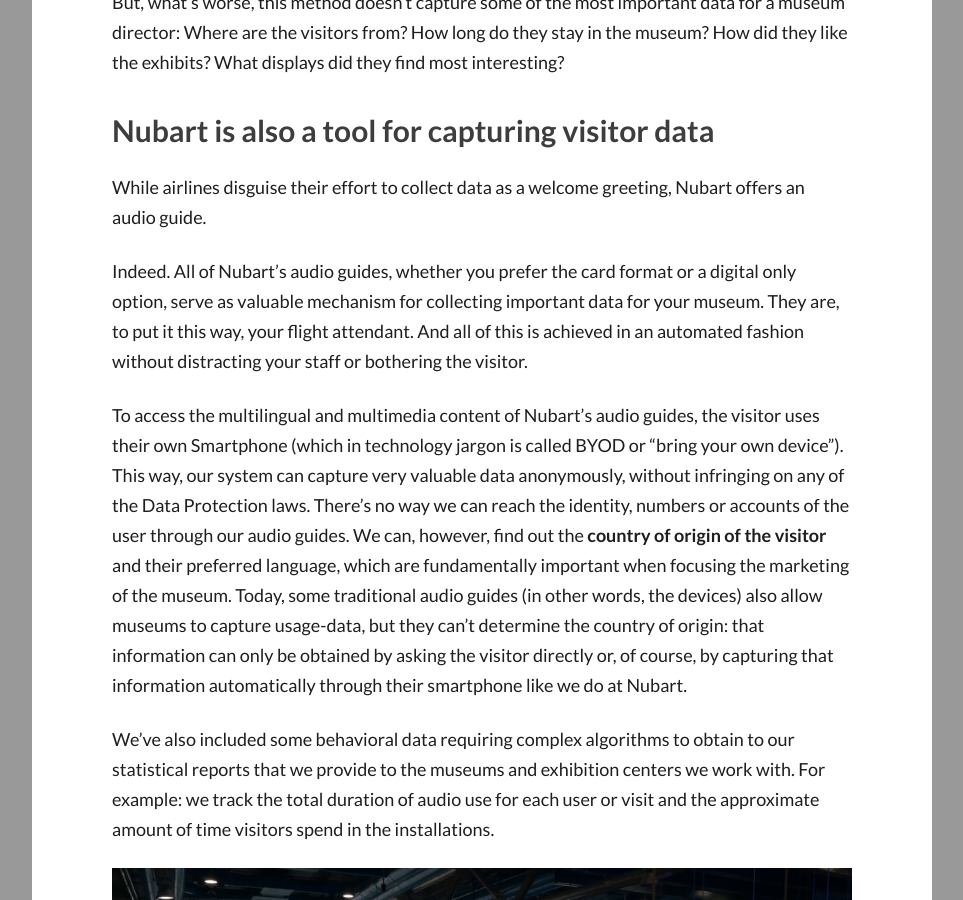
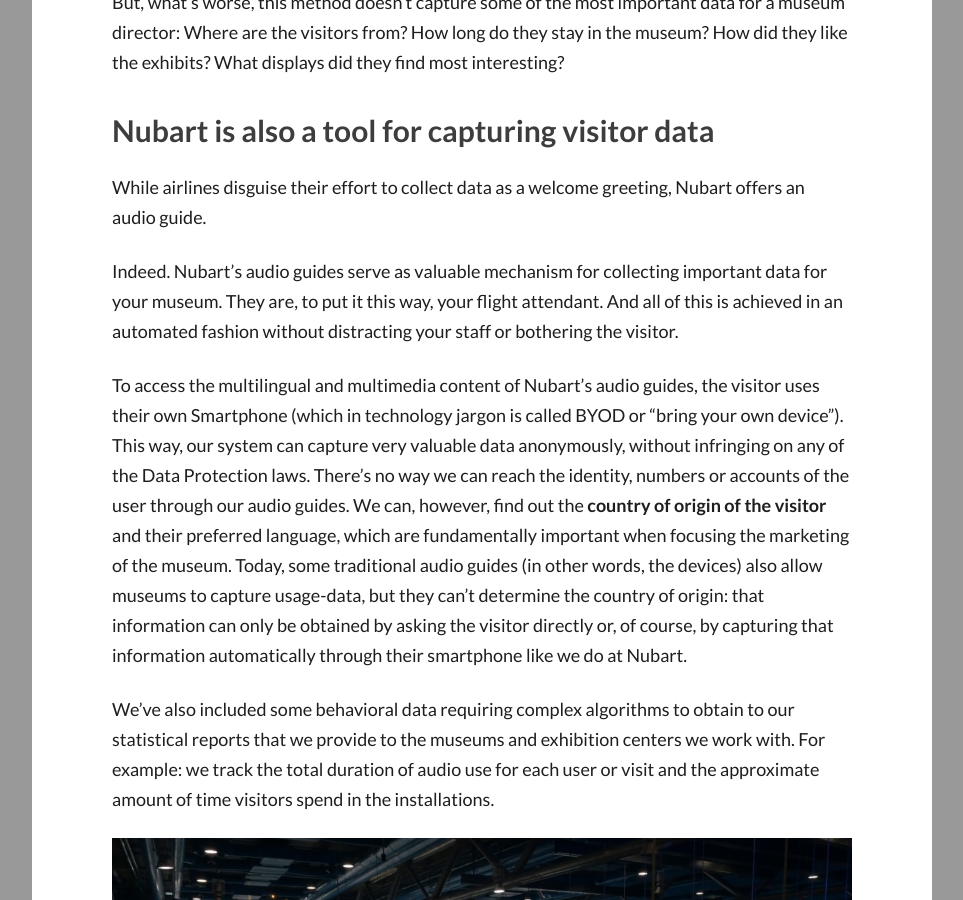
Before and after one commit to nubart/blog-en, a Jekyll site: the page built from _posts/2017-12-08-how-to-get-visitor-data-museum.md, in a window 1280 px wide and 900 px high, scrolled down 1788 px. Shown: the whole window, without its empty margins (8-971 px from the left). Built offline with Jekyll 4.4.1, drawn with Linux system fonts in a browser that asks for light colours; some web fonts are replaced; comment, search, counter and statistics services are not loaded.

Commit message:
only weg

```diff
--- a/_posts/2017-12-08-how-to-get-visitor-data-museum.md
+++ b/_posts/2017-12-08-how-to-get-visitor-data-museum.md
@@ -32,7 +32,7 @@
 ## Nubart is also a tool for capturing visitor data
 While airlines disguise their effort to collect data as a welcome greeting, Nubart offers an audio guide.
 
-Indeed. All of Nubart's audio guides, whether you prefer the card format or a digital only option, serve as valuable mechanism for collecting important data for your museum. They are, to put it this way, your flight attendant. And all of this is achieved in an automated fashion without distracting your staff or bothering the visitor.
+Indeed. Nubart's audio guides serve as valuable mechanism for collecting important data for your museum. They are, to put it this way, your flight attendant. And all of this is achieved in an automated fashion without distracting your staff or bothering the visitor.
 
 To access the multilingual and multimedia content of Nubart’s audio guides, the visitor uses their own Smartphone (which in technology jargon is called BYOD or “bring your own device”). This way, our system can capture very valuable data anonymously, without infringing on any of the Data Protection laws. There’s no way we can reach the identity, numbers or accounts of the user through our audio guides. We can, however, find out the **country of origin of the visitor** and their preferred language, which are fundamentally important when focusing the marketing of the museum. Today, some traditional audio guides (in other words, the devices) also allow museums to capture usage-data, but they can’t determine the country of origin: that information can only be obtained by asking the visitor directly or, of course, by capturing that information automatically through their smartphone like we do at Nubart.
 
```
